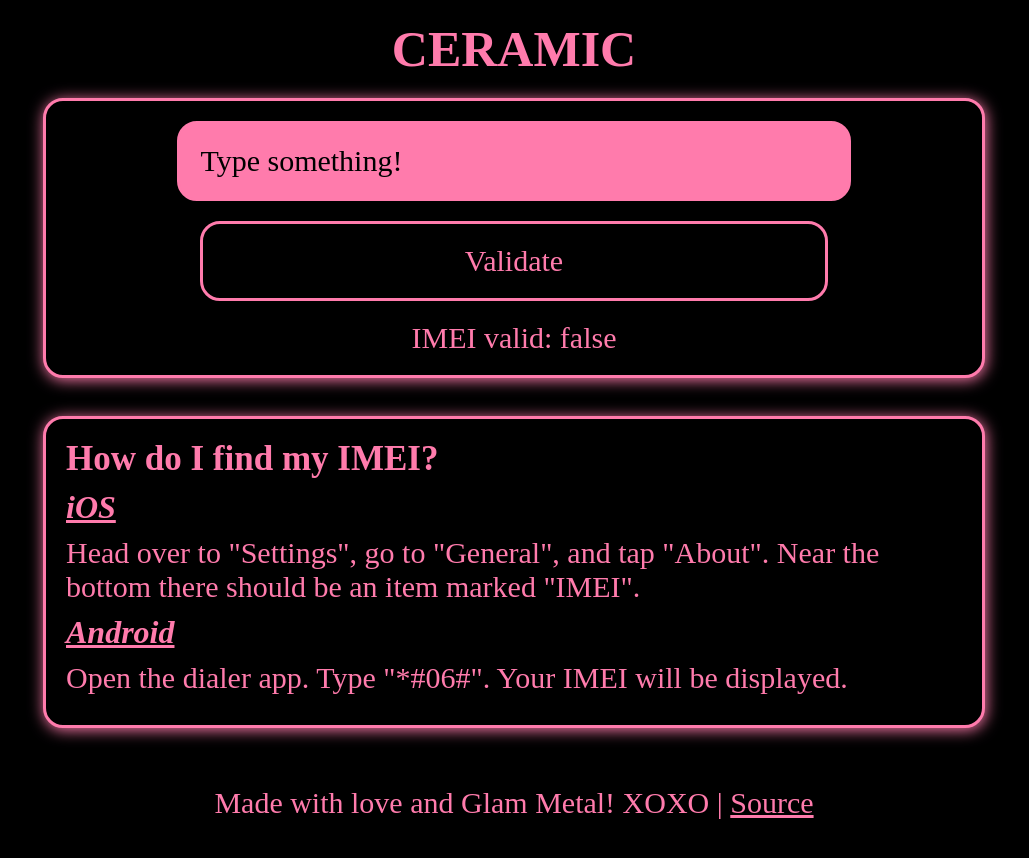
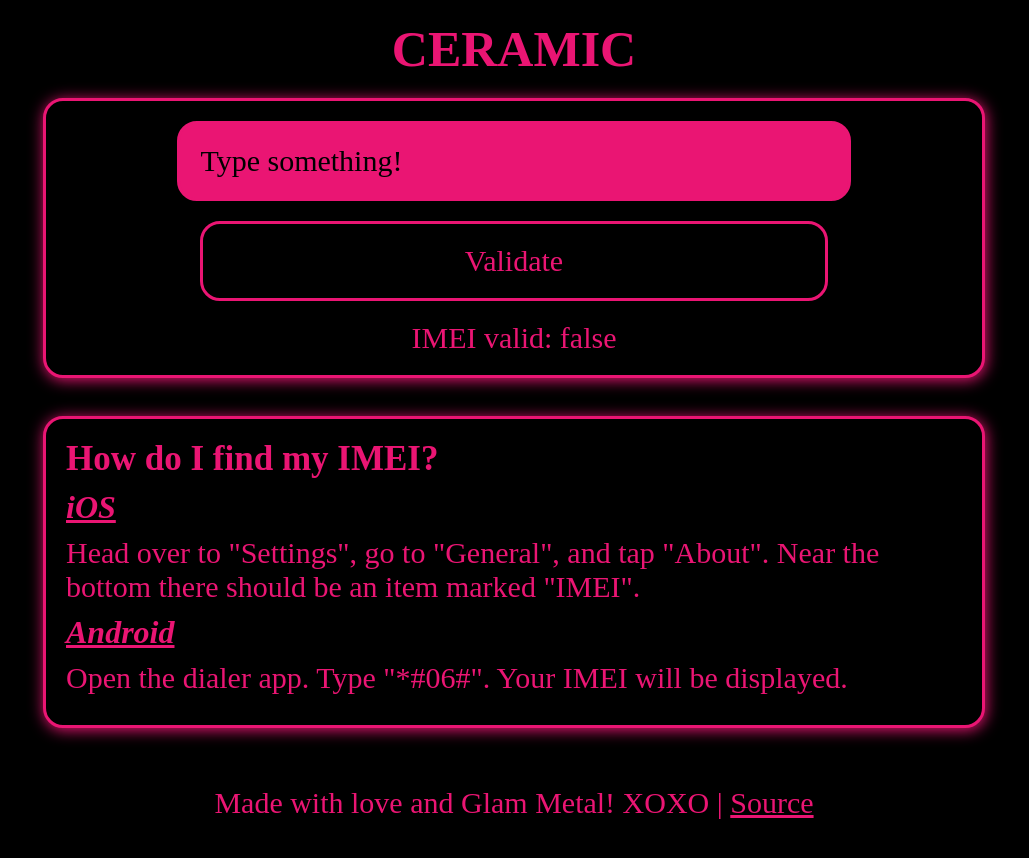
Before and after one commit to angeldollface/ceramic, a Vue app: page / in a window 1280 px wide. Shown: the whole page, without its empty margins (126-1155 px from the left). Built offline with nearby package versions, Linux system fonts and the light colour scheme; a web font is replaced by a local one.

Commit message:
Minor fixes and corrected typos.

```diff
--- a/package.json
+++ b/package.json
@@ -1,6 +1,6 @@
 {
   "name": "ceramic",
-  "version": "1.2.0",
+  "version": "1.1.0",
   "private": false,
   "description": "A small Vue.js 3 app to validate IMEI numbers.",
   "scripts": {
--- a/src/App.vue
+++ b/src/App.vue
@@ -58,8 +58,8 @@ $headingFont: 'Vogue';
 $contentFont: 'PSB';
 $mainColor: #000;
 $stdPadding: 20px;
-$accentColor: #FF7BAC;
-$hoverColor: #EA1573;
+$accentColor: #EA1573;
+$hoverColor: #FF7BAC;
 
 // Importing our stylesheets.
 @import './sass/desktop';
--- a/src/components/lib.ts
+++ b/src/components/lib.ts
@@ -130,7 +130,6 @@ export function getLastItem(arr: Array<string>): string {
 // and returns true or false depending on whether they are equal or not.
 export function validateIMEI(imei: string): boolean {
     let imeiChars: Array<string> = imei.split('');
-    console.log(isNumberSequence(imei));
     let checkDigit: string = getLastItem(imeiChars);
     let result: boolean = false;
     let sum: number = addImportantDoubleDigits(imei) + addTrashNumbers(imei);
--- a/src/sass/_desktop.scss
+++ b/src/sass/_desktop.scss
@@ -124,8 +124,11 @@ p.info {
     color: $accentColor;
 }
 p.footer {
-    padding: 20px;
-    margin: 0px;
+    padding: $stdPadding;
+    margin-top: 0px;
+    margin-bottom: 0px;
+    margin-left: $stdPadding/2;
+    margin-right: $stdPadding/2;
     font-family: $contentFont;
     font-size: 30px;
     text-align: center;
```
Also changed, not shown: 1 other file (tests, documents, lock files or other folders).
